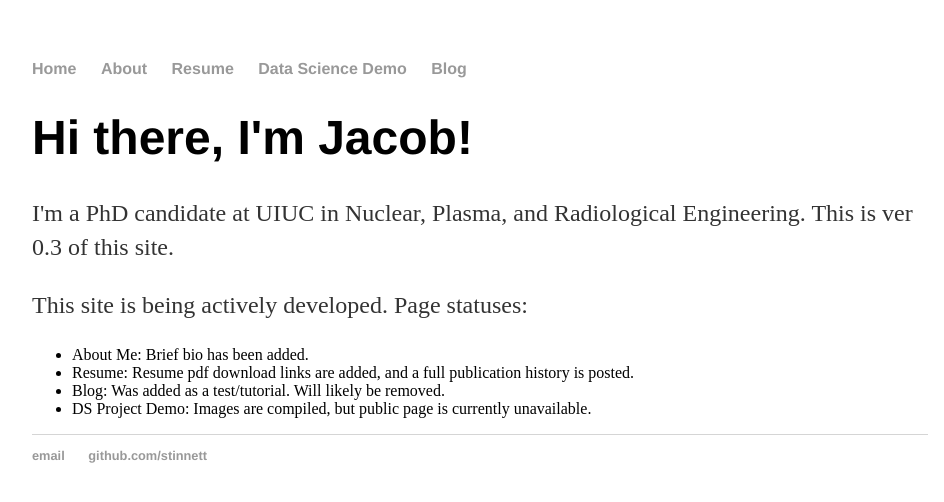
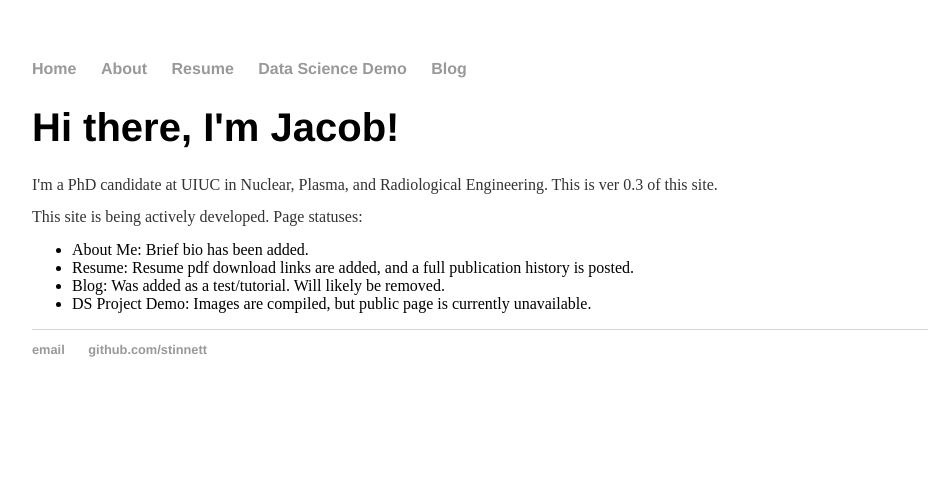
Before and after one commit to Stinnett/Stinnett.github.io, a Jekyll site: the page built from index.html, in a window 1280 px wide. Shown: the top 502 px of the page, without its empty margins (160-1104 px from the left). Built offline with Jekyll 4.4.1, drawn with Linux system fonts in a browser that asks for light colours.

Commit message:
Update main.css

```diff
--- a/css/main.css
+++ b/css/main.css
@@ -20,12 +20,12 @@ a:hover {
     text-decoration: underline;
 }
 h1 {
-    font-size: 3em;
+    font-size: 2.5em;
     font-family:'Helvetica', 'Arial', 'Sans-Serif';
 }
 p {
-    font-size: 1.5em;
-    line-height: 1.4em;
+    font-size: 1.em;
+    line-height: 1em;
     color: #333;
 }
 footer {
@@ -35,7 +35,7 @@ footer {
 
 ul.posts {
     margin: 20px auto 40px;
-    font-size: 1.5em;
+    font-size: 1em;
 }
 
 ul.posts li {
```
